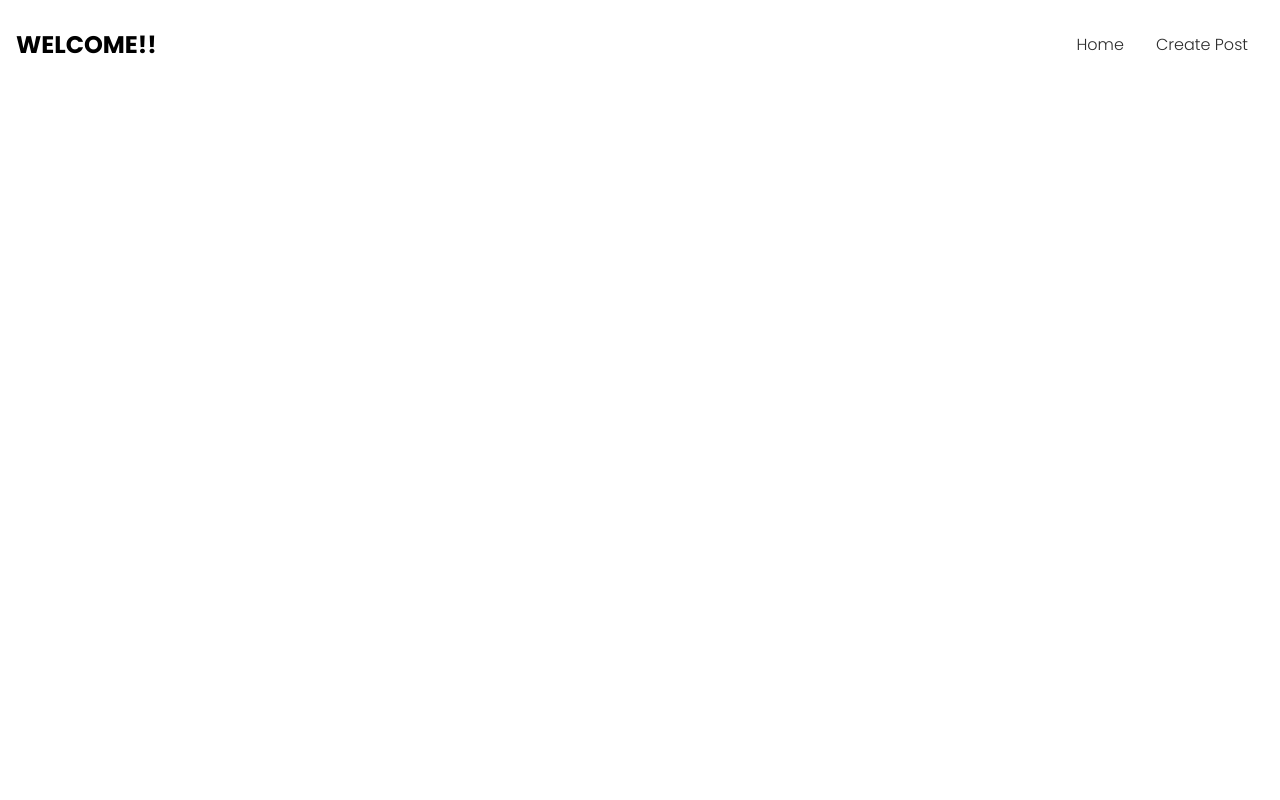
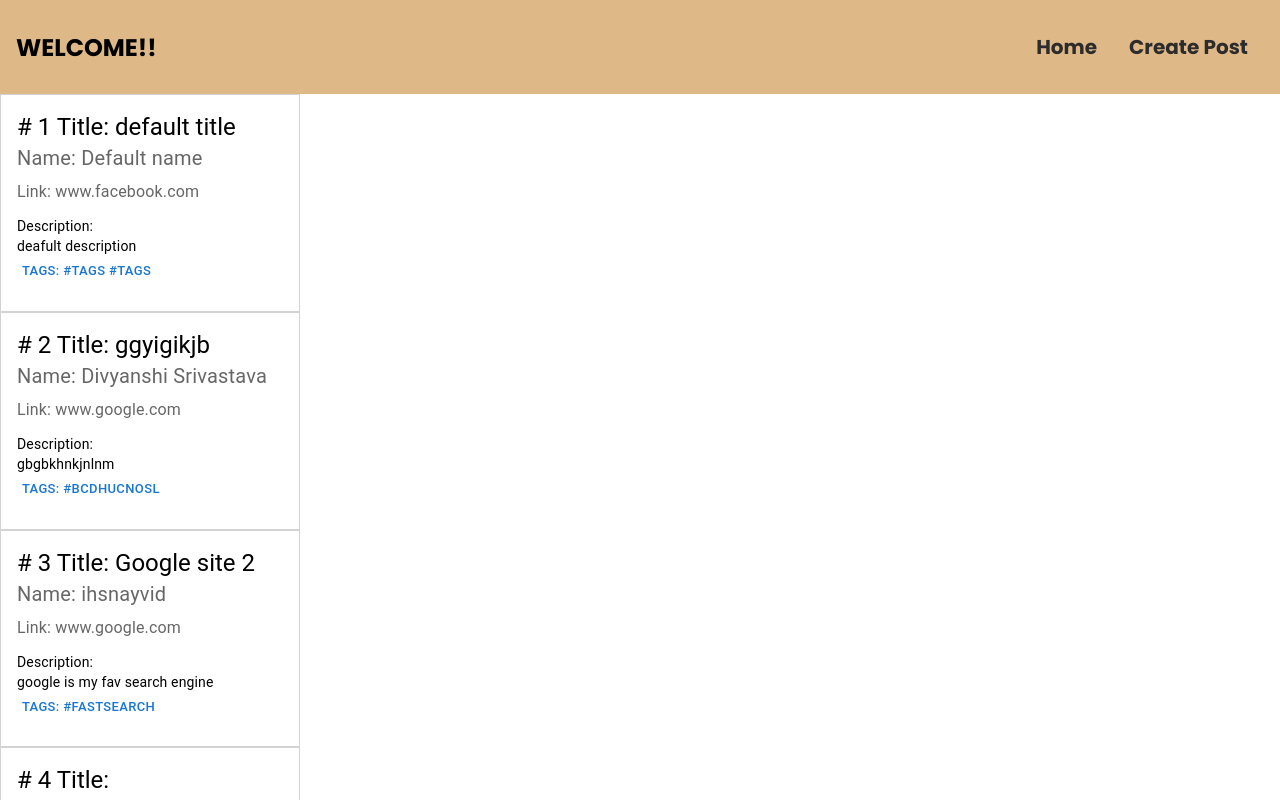
Before and after one commit to ihsnayvid/LinkPlex, a React (Create React App) app: page / in a window 1280 px wide. Shown: the top 800 px of the page. Built offline with nearby package versions, Linux system fonts and the light colour scheme; data requests are answered from the project's data file.

Commit message:
Display all posts | Get API

```diff
--- a/src/components/Home.jsx
+++ b/src/components/Home.jsx
@@ -1,9 +1,60 @@
 import React from 'react'
+import { useState, useEffect } from 'react';
 
+import { Box, Card, CardActions, CardContent, Button, styled, Typography } from '@mui/material';
+
+import { getPosts } from '../service/api';
+
+//styling not working yet
+
+const styledCard = styled(Card)`
+  margin: 10px,
+  padding: 10px,
+  display: flex,
+  align-items: center,
+  justify-content: center
+`;
 const Home = () => {
+  const [posts, setPosts] = useState([]);
+
+    useEffect(() => {
+        getAllPosts();
+    }, []);
+
+
+    const getAllPosts = async () => {
+        let response = await getPosts();
+        setPosts(response.data);
+    }
+
+
   return (
     <>
 
+      {posts.map((post) => (
+
+        <styledCard>
+          <CardContent sx={{width: 300, border: "1px solid lightgray"}}>
+            <Typography variant="h5" component="div">
+              # {post.id} Title: {post.title}
+            </Typography>
+            <Typography sx={{ fontSize: 20 }} color="text.secondary" gutterBottom>
+              Name: {post.name}
+            </Typography>
+            <Typography sx={{ mb: 1.5 }} color="text.secondary">
+              Link: {post.link}
+            </Typography>
+            <Typography variant="body2">
+              Description:
+              <br />
+              {post.description}
+            </Typography>
+            <Typography>
+              <Button size="small">Tags: {post.tags} </Button>
+            </Typography>
+          </CardContent>
+        </styledCard>
+      ))}
     </>
   )
 }
--- a/src/service/api.js
+++ b/src/service/api.js
@@ -10,3 +10,12 @@ export const createPost = async(data) => {
         console.log(e.message);
     }
 }
+
+export const getPosts = async() => {
+    try{
+        return await axios.get(API_URL);
+    }
+    catch(e){
+        console.log(e.message);
+    }
+}
--- a/src/styles/header.scss
+++ b/src/styles/header.scss
@@ -9,13 +9,15 @@ nav{
     position: sticky;
     z-index: 10;
     top: 0%;
-    background-color: $first;
+    background-color:burlywood;
 
     >h1{
         text-transform: uppercase;
     }
 
     >main{
+        font-size: 20px;
+        font-weight: bold;
         width: 70%;
         display: flex;
         justify-content: flex-end;
```
Also changed, not shown: 1 other file (tests, documents, lock files or other folders).
